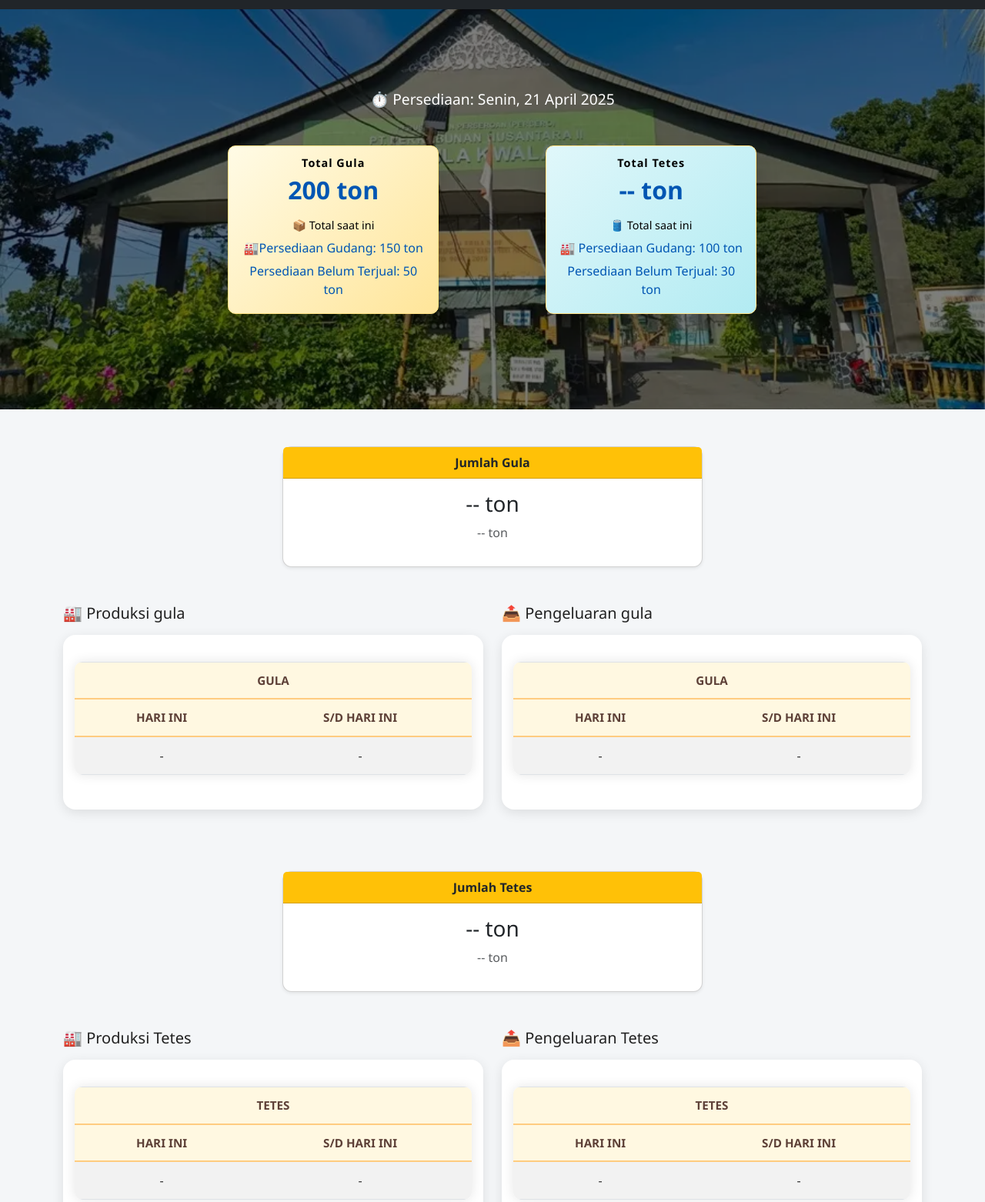
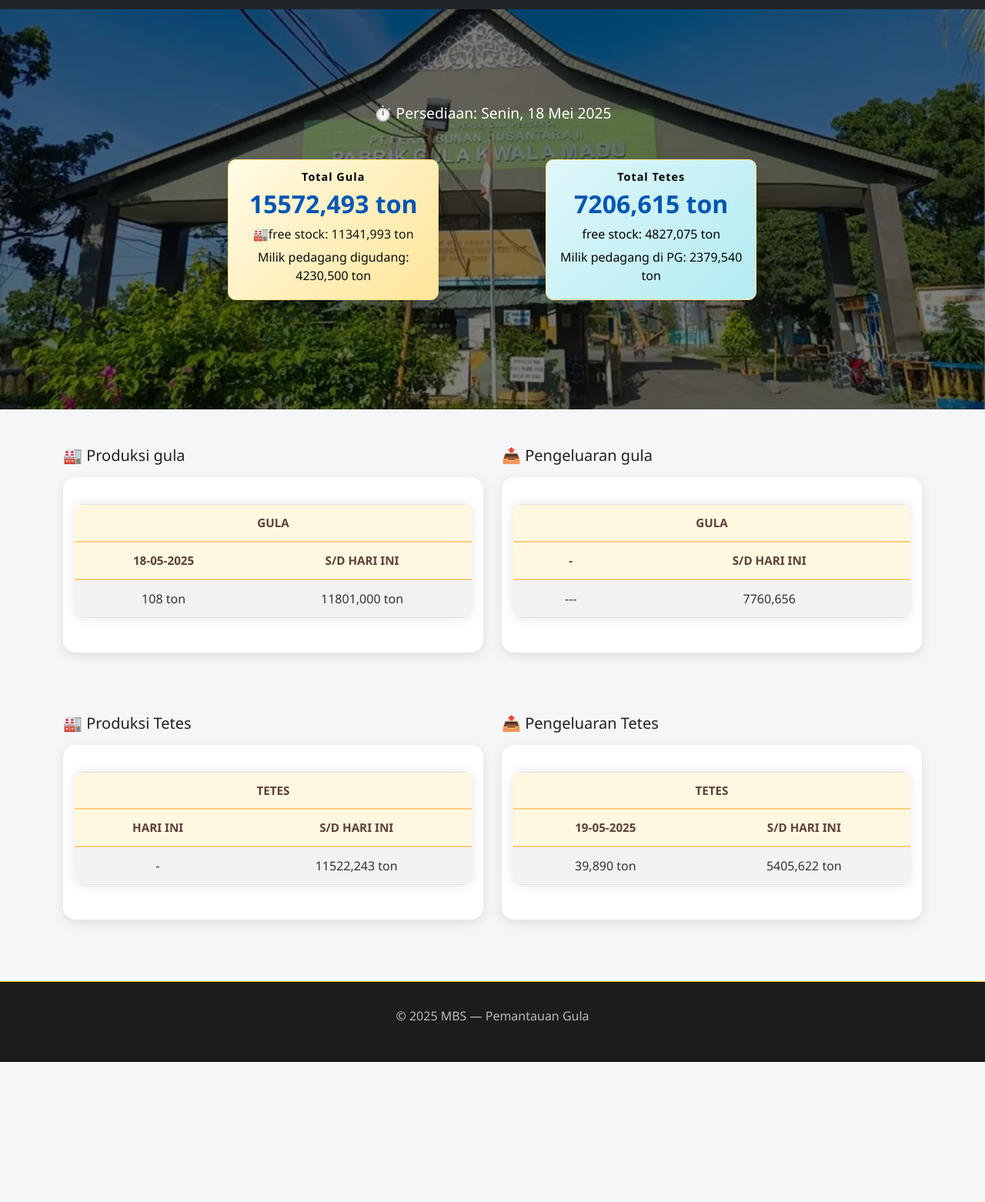
Before and after one commit to bagas190/Gulatetes, a plain HTML site: page index.html in a window 1280 px wide. Shown: the part 60-1622 px from the top of the page at 77% size. After the commit the page ends 1440 px from the top, so only its background shows below. Drawn offline with nearby package versions, Linux system fonts and the light colour scheme.

Commit message:
Update index.html

```diff
--- a/index.html
+++ b/index.html
@@ -887,7 +887,7 @@ body.scrolled .back-to-top {
     <!-- Waktu terakhir diperbarui -->
     <div class="d-flex justify-content-center">
       <p class="lead animate-text" style="font-size: 1.2rem; text-align: center; margin-bottom: 1rem;">
-        ⏱️ Persediaan: Senin, 21 April 2025
+        ⏱️ Persediaan: Senin, 18 Mei 2025
       </p>
     </div>
 
@@ -899,10 +899,9 @@ body.scrolled .back-to-top {
         <div class="total-card scroll-anim" style="max-width: 300px; margin: auto; padding: 0.8rem;">
           <div class="inner-card gula" style="color: black; padding: 0.8rem; border-radius: 10px; background-color: #f8f9fa;">
             <h6 style="color: black; font-size: 0.9rem;">Total Gula</h6>
-            <h2 id="totalGula" style="font-size: 2rem; color: #0056b3;">200 ton</h2>
-            <p class="subtext" style="font-size: 0.9rem; color: black;">📦 Total saat ini</p>
-            <p style="font-size: 1rem; margin: 6px 0; color: #0056b3;">🏭Persediaan Gudang: 150 ton</p>
-            <p style="font-size: 1rem; margin: 6px 0; color: #0056b3;">Persediaan Belum Terjual: 50 ton</p>
+            <h2 id="totalGula" style="font-size: 2rem; color: #0056b3;">15572,493 ton</h2>
+            <p style="font-size: 1rem; margin: 6px 0; color: #131414;">🏭free stock: 11341,993 ton</p>
+            <p style="font-size: 1rem; margin: 6px 0; color: #0d0d0d;">Milik pedagang digudang: 4230,500 ton</p>
           </div>
         </div>
       </div>
@@ -912,10 +911,9 @@ body.scrolled .back-to-top {
         <div class="total-card scroll-anim" style="max-width: 300px; margin: auto; padding: 0.8rem;">
           <div class="inner-card tetes" style="color: black; padding: 0.8rem; border-radius: 10px; background-color: #f8f9fa;">
             <h6 style="color: black; font-size: 0.9rem;">Total Tetes</h6>
-            <h2 id="totalTetes" style="font-size: 2rem; color: #0056b3;">-- ton</h2>
-            <p class="subtext" style="font-size: 0.9rem; color: black;">🛢️ Total saat ini</p>
-            <p style="font-size: 1rem; margin: 6px 0; color: #0056b3;">🏭 Persediaan Gudang: 100 ton</p>
-            <p style="font-size: 1rem; margin: 6px 0; color: #0056b3;">Persediaan Belum Terjual: 30 ton</p>
+            <h2 id="totalTetes" style="font-size: 2rem; color: #0056b3;">7206,615 ton</h2>
+            <p style="font-size: 1rem; margin: 6px 0; color: #000000;">free stock: 4827,075 ton</p>
+            <p style="font-size: 1rem; margin: 6px 0; color: #050606;">Milik pedagang di PG: 2379,540 ton </p>
           </div>
         </div>
       </div>
@@ -926,21 +924,7 @@ body.scrolled .back-to-top {
 </div>
 
 
-<!-- Kartu Jumlah Saat Ini -->
-<div class="container my-5"id="gula">
-  <div class="row g-4 justify-content-center">
-    <div class="col-md-6">
-      <div class="card shadow-sm">
-        <div class="card-header text-center">Jumlah Gula</div>
-        <div class="card-body text-center">
-          <h3 id="gulaKg">-- ton</h3>
-          <p class="text-muted"><span id="gulaTon">--</span> ton</p>
-          <p class="fw-bold" id="gulaChange"></p>
-        </div>
-      </div>
-    </div>
-  </div>
-</div>
+
 
 <!-- Tabel Hasil Produksi -->
 <div class="container my-5">
@@ -952,12 +936,12 @@ body.scrolled .back-to-top {
         <table class="table table-bordered table-striped">
           <thead class="table-warning">
             <tr><th colspan="2" class="text-center">Gula</th></tr>
-            <tr><th>Hari Ini</th><th>S/D Hari Ini</th></tr>
+            <tr><th>18-05-2025</th><th>S/D Hari Ini</th></tr>
           </thead>
           <tbody>
             <tr>
-              <td id="produksiGulaHariIni">-</td>
-              <td id="produksiGulaTotal">-</td>
+              <td id="produksiGulaHariIni">108 ton</td>
+              <td id="produksiGulaTotal">11801,000 ton</td>
             </tr>
           </tbody>
         </table>
@@ -971,12 +955,12 @@ body.scrolled .back-to-top {
         <table class="table table-bordered table-striped">
           <thead class="table-danger">
             <tr><th colspan="2" class="text-center">Gula</th></tr>
-            <tr><th>Hari Ini</th><th>S/D Hari Ini</th></tr>
+            <tr><th>-</th><th>S/D Hari Ini</th></tr>
           </thead>
           <tbody>
             <tr>
-              <td id="pengeluaranGulaHariIni">-</td>
-              <td id="pengeluaranGulaTotal">-</td>
+              <td id="pengeluaranGulaHariIni">---</td>
+              <td id="pengeluaranGulaTotal">7760,656</td>
             </tr>
           </tbody>
         </table>
@@ -985,21 +969,6 @@ body.scrolled .back-to-top {
   </div>
 </div>
 
-<!-- card tetes -->
-<div class="container my-5" id="produksi">
-  <div class="row justify-content-center">
-    <div class="col-md-6">
-      <div class="card shadow-sm">
-        <div class="card-header text-center">Jumlah Tetes</div>
-        <div class="card-body text-center">
-          <h3 id="tetesLiter">-- ton</h3>
-          <p class="text-muted"><span id="tetesKL">--</span> ton</p>
-          <p class="fw-bold" id="tetesChange"></p>
-        </div>
-      </div>
-    </div>
-  </div>
-</div>
 
 <!-- Tabel Pengeluaran -->
 <div class="container my-5" id="pengeluaran">
@@ -1015,7 +984,7 @@ body.scrolled .back-to-top {
           <tbody>
             <tr>
               <td id="produksiTetesHariIni">-</td>
-              <td id="produksiTetesTotal">-</td>
+              <td id="produksiTetesTotal">11522,243 ton</td>
             </tr>
           </tbody>
         </table>
@@ -1027,12 +996,12 @@ body.scrolled .back-to-top {
         <table class="table table-bordered table-striped">
           <thead class="table-danger">
             <tr><th colspan="2" class="text-center">Tetes</th></tr>
-            <tr><th>Hari Ini</th><th>S/D Hari Ini</th></tr>
+            <tr><th>19-05-2025</th><th>S/D Hari Ini</th></tr>
           </thead>
           <tbody>
             <tr>
-              <td id="pengeluaranTetesHariIni">-</td>
-              <td id="pengeluaranTetesTotal">-</td>
+              <td id="pengeluaranTetesHariIni">39,890 ton</td>
+              <td id="pengeluaranTetesTotal">5405,622 ton</td>
             </tr>
           </tbody>
         </table>
```
